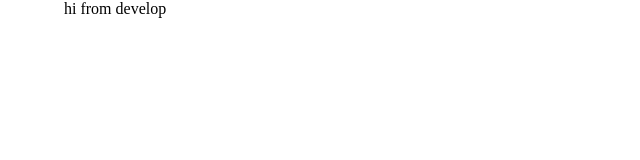
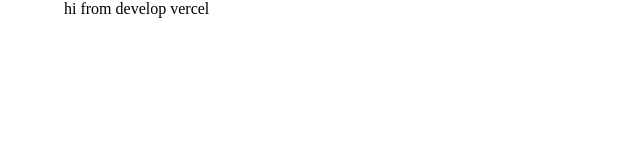
Before and after one commit to Svpriyaa2808/cocktail, a Next.js app: page / in a window 1280 px wide. Shown: the top 160 px of the page, without its empty margins (0-640 px from the left). Built offline with nearby package versions, Linux system fonts and the light colour scheme; what @mui/material-nextjs would draw is missing.

Commit message:
changing

```diff
--- a/src/app/page.tsx
+++ b/src/app/page.tsx
@@ -5,7 +5,7 @@
 
   return (
     <Container>
-      hi from develop
+      hi from develop vercel
     </Container>
   );
 }
```
